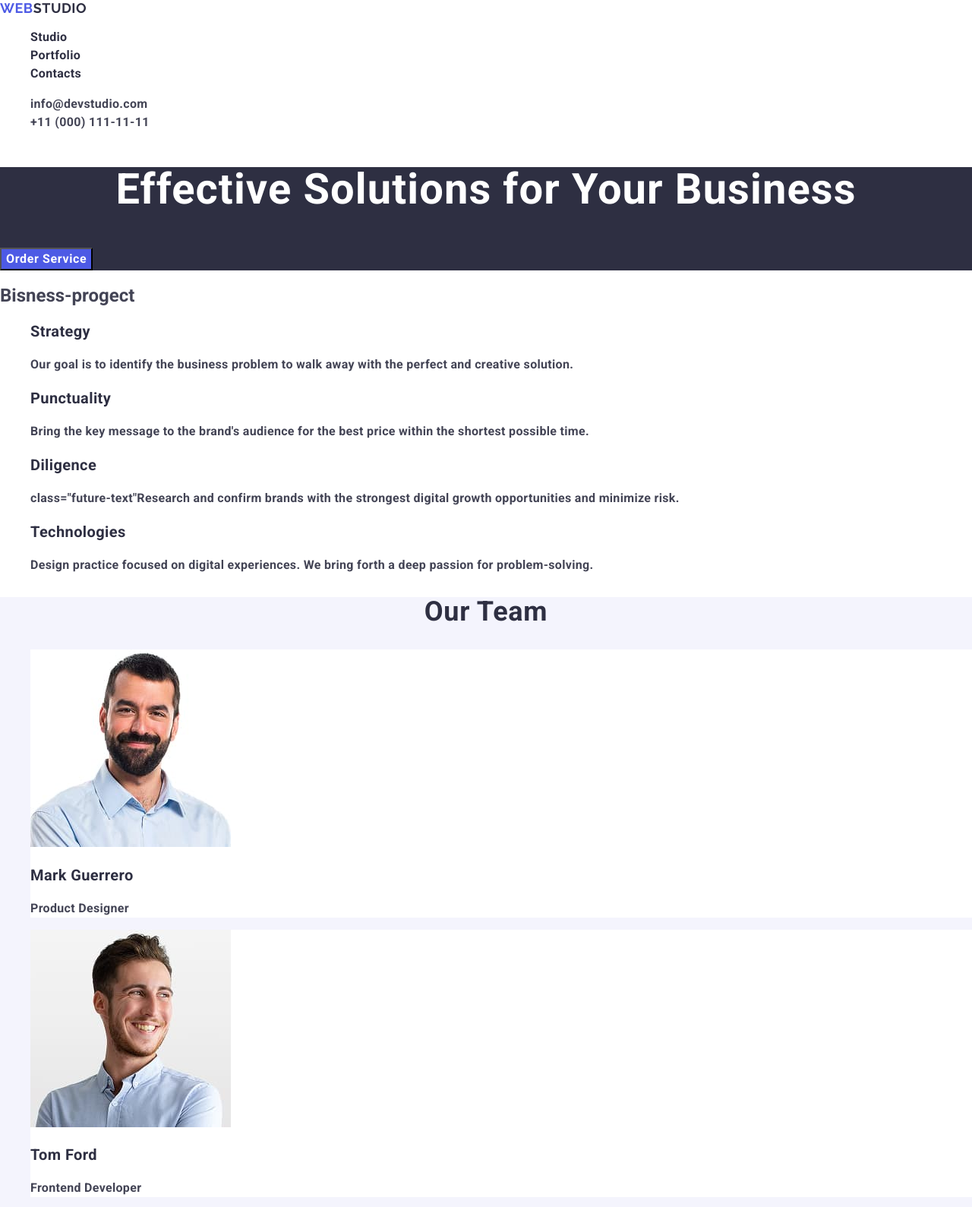
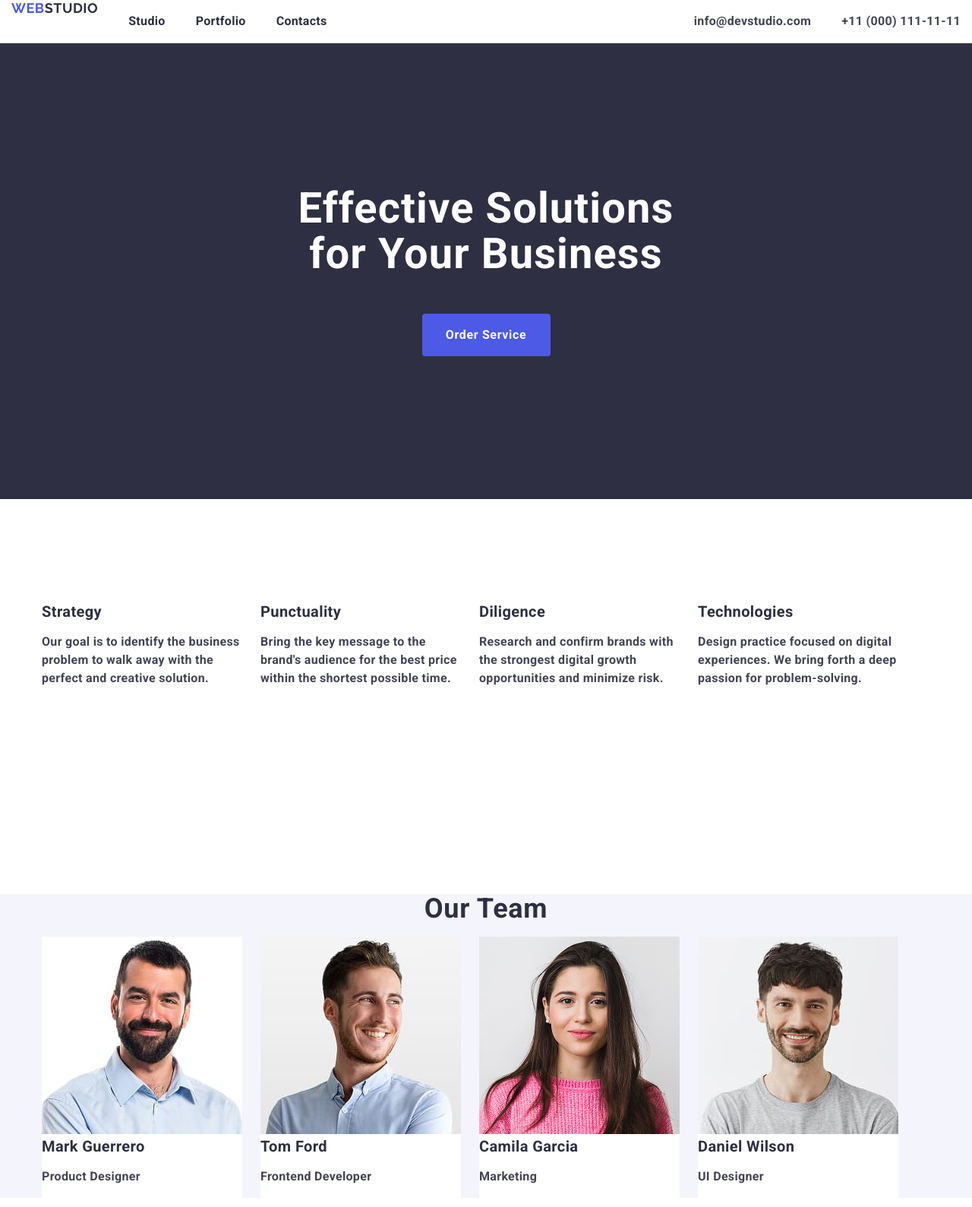
Before and after one commit to realisticsergio/goit-markup-hw-03, a plain HTML site: page index.html in a window 1280 px wide. Shown: the top 1589 px of the page at 76% size. Drawn offline with nearby package versions, Linux system fonts and the light colour scheme.

Commit message:
exemble file

```diff
--- a/css/styles.css
+++ b/css/styles.css
@@ -15,6 +15,32 @@ ul,ol
 a {
     text-decoration: none;
 }
+.container {
+    max-width: 1158;
+    padding-left: 15px;
+    padding-right: 15px;
+    margin: auto;
+}
+.page-header {
+    justify-content: space-between;
+    border-bottom: 1px solid #e7e9fc;
+}
+.site-header {
+    display: flex;
+    justify-content: space-between;
+    align-items: center;
+}
+.header-nav {
+    display: flex;
+
+}
+.nav-list {
+    display: flex;
+    column-gap: 40px;
+
+}
+
+
 .logo {
     font-family: "Raleway", sans-serif;
     font-weight: 700;
@@ -28,9 +54,6 @@ a {
    color: #2E2F42;
 
 }
-.footer-logo .logo-part {
-    color: #f4f4fd;
-}
 
 .nav-link {
     font-weight: 500;
@@ -41,11 +64,18 @@ a {
 }
 
 .nav-link:hover,
-.nav-link:focus {
-   color:  #404bbf;
+.nav-link:focus,
+.contacts-link:hover,
+.contacts-link:focus {
+   color: #404BBF;
 }
 .contacts {
     font-style: normal
+}
+.contacts-list {
+    display: flex;
+    gap: 40px;
+    column-gap: 40ox;
 }
 .contacts-link {
     font-style: normal;
@@ -54,16 +84,16 @@ a {
     letter-spacing: 0.02em;
     color: #434455;
 }
-.nav-link:hover,
-.nav-link:focus {
-    color: #404BBF
+h1,h2,h3,h4,h5,h6 {
+    margin-top: 0;
+    margin-bottom: 0;
 }
-.contacts-link:hover,
-.contacts-link:focus {
-    color: #404BBF;
-}
+
+/*SECTION-1*/
 .hero-section {
     background-color: #2e2f42;
+    padding-top: 188px;
+    padding-bottom: 188px;
 }
 .header {
     font-weight: 700;
@@ -72,6 +102,10 @@ a {
         letter-spacing: 0.02em;
         text-align: center;
         color: #fff;
+        text-align: center;
+        max-width: 496px;
+        margin-left: auto;
+        margin-right: auto;
 }
 
 .main-button {
@@ -83,11 +117,42 @@ a {
     letter-spacing: 0.04em;
     color: #ffffff;
     cursor: pointer;
+    display: block;
+    min-width: 169px;
+    height: 56px;
+    border: none;
+    border-radius: 4px;
+    margin-left: auto;
+    margin-right: auto;
+    margin-top: 48px;
 }
 .main-button:hover,
 .main-button:focus {
     background-color: #404BBF;
 }
+/*end-SECTION-1*/
+
+/*SECTION-2*/
+.visually-hidden {
+    position: absolute;
+    width: 1px;
+    height: 1px;
+    margin: -1px;
+    border: 0;
+    padding: 0;
+    white-space: nowrap;
+    clip-path: inset(100%);
+    clip: rect(0 0 0 0);
+    overflow: hidden;
+}
+.first-section {
+        padding-top: 120px;
+        padding-bottom: 120px;
+    }
+ .list-hiden {
+    display: flex;
+    gap: 24px;
+ }
 .future-title {
     font-weight: 500;
     font-size: 20px;
@@ -101,11 +166,13 @@ a {
     line-height: 1.5;
     letter-spacing: 0.02em;
     color: #434455;
+    max-width: 264px;
 }
 /*3-section*/
-.team-section
-{
+.team-section{
     background-color: #F4F4FD;
+    margin-top: 120px;
+    margin-bottom:120px;
 }
 .section-title {
     font-weight: 700;
@@ -117,11 +184,25 @@ a {
         color: #2E2F42;
         text-transform: capitalize;
 }
+.list-our-team {
+    display: flex;
+    gap: 24px;
+}
 .team-card {
     background-color: #fff;
 }
 /*3-endsection*/
 /*4-section*/
+.our-section {
+    padding-bottom: 120px;
+    padding-top: 120px;
+}
+.our-portfolio-list {
+    display: flex;
+    flex-wrap: wrap;
+    column-gap: 24px;
+    row-gap: 48px;
+}
 .portfolio-list {
     font-weight: 500;
         font-size: 20px;
@@ -130,10 +211,16 @@ a {
         color: #2E2F42;
 }
 
-/*4-endsection*/
+/*4-end-section*/
+/*footer*/
 
 .footer-page {
     background-color: #2E2F42;
+    padding: 100px 0;
+}
+.footer-cub {
+    display: flex;
+    align-items: baseline;
 }
 .footer-text {
     font-weight: 400;
@@ -141,5 +228,11 @@ a {
     line-height: 1.5;
     letter-spacing: 0.02em;
     color: #f4f4fd;
-    ;
+    max-width: 264px;
 }
+
+.footer-logo .logo-part {
+    color: #f4f4fd;
+}
+
+/*-end-footer*/
--- a/index.html
+++ b/index.html
@@ -21,6 +21,7 @@
 <body>
     <!-- #region zagolovok -->
     <header class="page-header">
+      <div class="container site-header">
         <nav class="header-nav">
             <a class="logo header-logo" href="-/index.html">Web<span class="logo-part">Studio</span></a>
             <ul class="nav-list">
@@ -37,19 +38,23 @@
                     href="tel:+110001111111">+11 (000) 111-11-11</a></li>
             </ul>
         </address>
+      </div>
     </header>
     <!-- #end zagolovok -->
     <main>
 <!--#Header-->
         <section class="hero-section">
+            <div class="container">
             <h1 class="header">Effective Solutions for Your Business</h1>
             <button type="button" class="main-button">Order Service</button>
+            </div>
         </section>
 <!--#end Header-->
 <!--#2 section-->
-        <section>
-            <h2>Bisness-progect</h2>
-             <ul>
+        <section class="first-section">
+          <div class="container">
+            <h2 class="visually-hidden">Bisness-progect</h2>
+             <ul class="list-hiden">
                 <li><h3 class="future-title">Strategy</h3>
                     <p class="future-text">Our goal is to identify the business problem to walk away with the
                         perfect and creative solution.</p>
@@ -59,7 +64,7 @@
                             within the shortest possible time.</p>
                 </li>
                     <li><h3 class="future-title">Diligence</h3>
-                        <p class="future-text"> class="future-text"Research and confirm brands with the strongest digital growth
+                        <p class="future-text">Research and confirm brands with the strongest digital growth
                             opportunities and minimize risk.</p>
                 </li>
                     <li><h3 class="future-title">Technologies</h3>
@@ -67,13 +72,14 @@
                             passion for problem-solving.</p>
                 </li>
              </ul>
-
+          </div>
         </section>
 <!--#end2 1section-->
 <!--#3 section-->
         <section id="3-section" class="team-section">
+          <div class="container">
             <h2 class="section-title">Our Team</h2>
-             <ul>
+             <ul class="list-our-team">
                 <li class="team-card">
                     <img src="./images/Mark-Guerrero.jpg"
                          width="264"
@@ -107,12 +113,14 @@
                         <p class="future-text">UI Designer</p>
                 </li>
             </ul>
+          </div>
         </section>
 <!--#end 3section-->
 <!--# 4section-->
-        <section id="4-section">
+        <section class="our-section">
+            <div class="container">
          <h2 class="section-title">Our Portfolio</h2>
-             <ul>
+             <ul class="our-portfolio-list">
                 <li class="portfolio-list">
                      <img src="./images/Banking-App.jpg"
                      width="360" height="300" alt="Banking App">
@@ -149,14 +157,17 @@
                     <h3 class="future-title">Online Courses</h3>
                     <p class="future-text">Marketing</p>
                 </li>
-    </ul>
+            </ul>
+             </div>
 </section>
     </main>
 <!--#footter-->
     <footer class="footer-page">
+      <div class="container footer-cub">
         <a class="logo footer-logo" href="./index.html">Web<span class="logo-part">Studio</span></a>
         <p class="footer-text">Increase the flow of customers and sales for your business with digital
             marketing & growth solutions.</p>
+      </div>
     </footer>
 <!--#end footter-->
 
```
